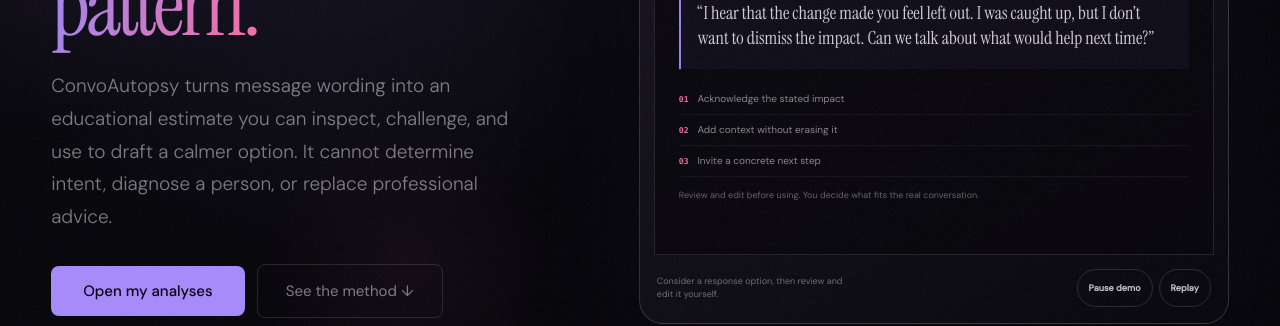
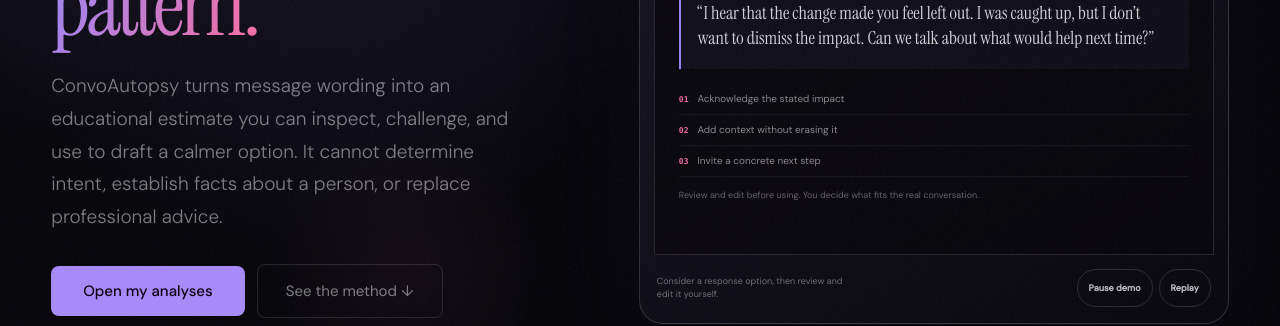
Before and after one commit to avinashamanchi/convoautopsy, a React (Vite) app: page / in a window 1280 px wide. Shown: the part 428-754 px from the top of the page. Built offline with nearby package versions, Linux system fonts and the light colour scheme.

Commit message:
fix: keep ConvoAutopsy claims non-clinical

```diff
--- a/src/pages/LandingPage.jsx
+++ b/src/pages/LandingPage.jsx
@@ -76,7 +76,7 @@
         </h1>
 
         <p className="lp-hero-sub">
-          ConvoAutopsy turns message wording into an educational estimate you can inspect, challenge, and use to draft a calmer option. It cannot determine intent, diagnose a person, or replace professional advice.
+          ConvoAutopsy turns message wording into an educational estimate you can inspect, challenge, and use to draft a calmer option. It cannot determine intent, establish facts about a person, or replace professional advice.
         </p>
 
         <div className="lp-hero-ctas">
```
